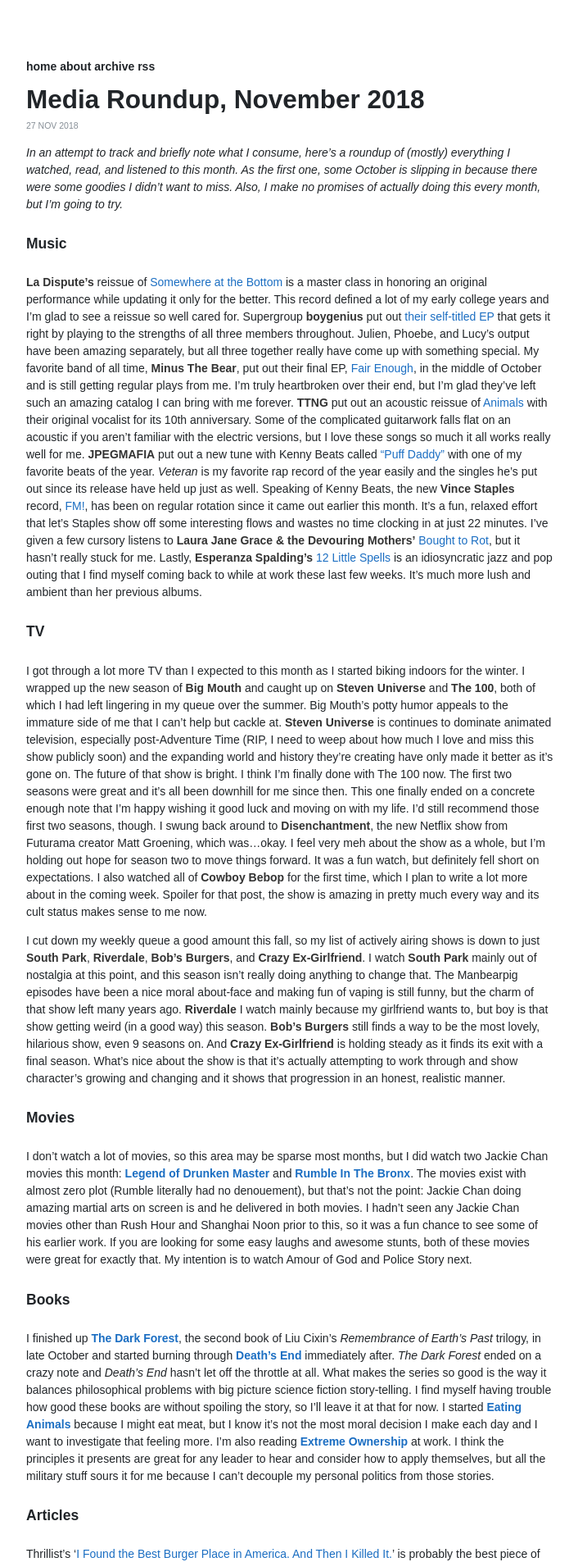
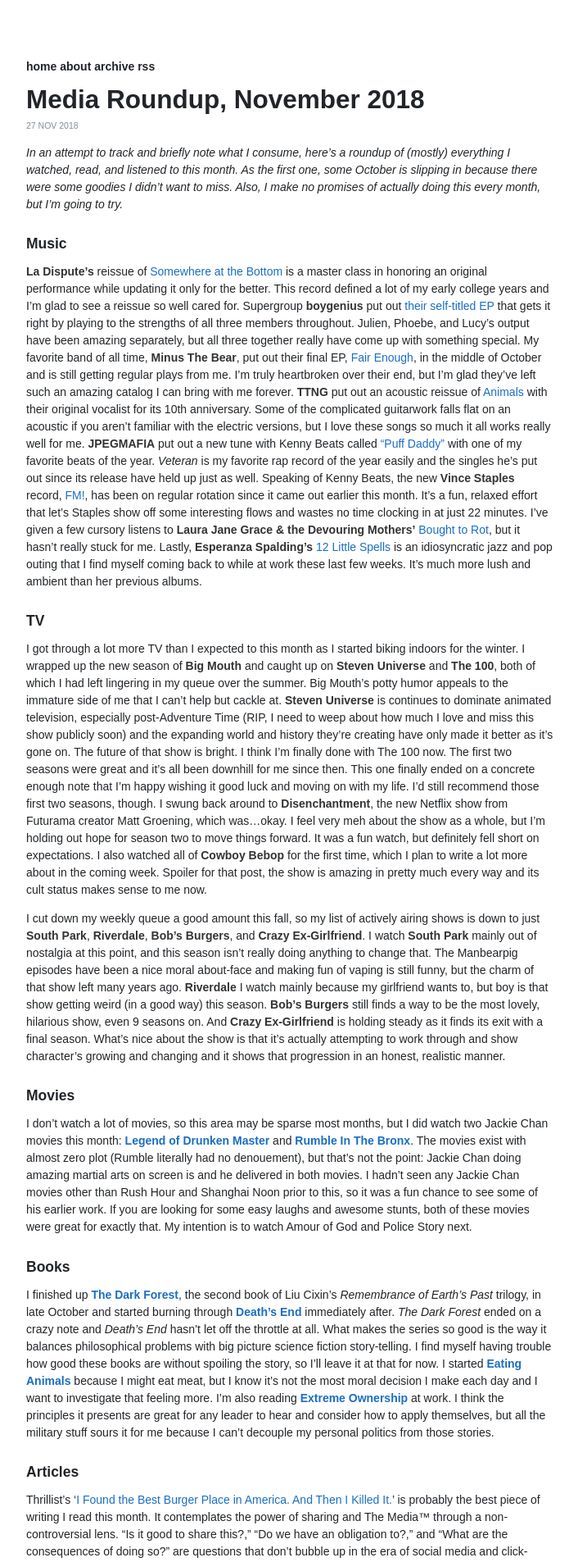
Before and after one commit to thisisamatthew/thisisamatthew.github.io, a Jekyll site: the page built from index.html, in a window 1280 px wide. Shown: the top 1905 px of the page at 82% size, without its empty margins (286-992 px from the left). Built offline with Jekyll 4.4.1, drawn with Linux system fonts in a browser that asks for light colours; the list of posts is cut into pages by our own code.

Commit message:
margin bottom changes on h3 and h4

```diff
--- a/_sass/_site.scss
+++ b/_sass/_site.scss
@@ -33,7 +33,7 @@
 
 .header {
   padding: 2%;
-  margin-bottom: 1.5em;
+  margin-bottom: 3em;
 
   &-title {
     margin: 0.3em 0;
--- a/_sass/_typography.scss
+++ b/_sass/_typography.scss
@@ -58,10 +58,12 @@
 h3 {
   font-size: 1.5em;
   line-height: 1.43em;
+  margin-bottom: 10px;
 }
 
 h4 {
   font-size: 1.25em;
+  margin-bottom: 10px;
 }
 
 h5 {
```
